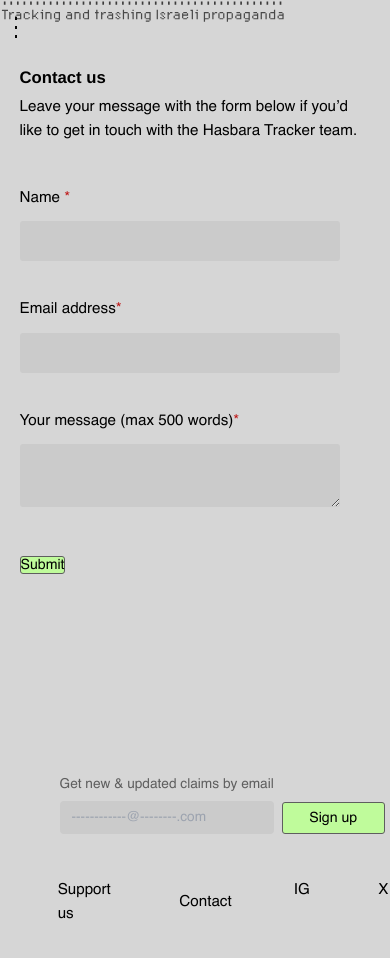
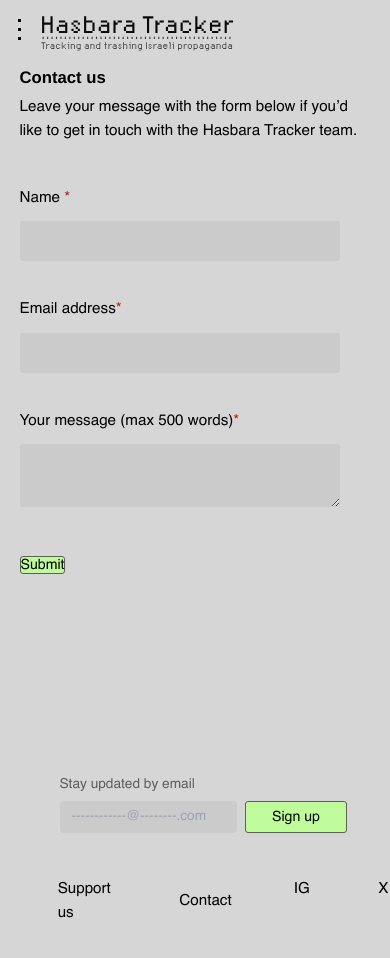
Before and after one commit to tamtzekin/hasbara-tracker, a React (Create React App) app: page /contact in a window 390 px wide. Shown: the top 958 px of the page. Built offline with nearby package versions, Linux system fonts and the light colour scheme.

Commit message:
logo, header, footer positioning

```diff
--- a/src/App.css
+++ b/src/App.css
@@ -48,13 +48,13 @@ oooooooooooooooooooooooooooooooooooooooooooooooooooooooooooooooooooooooooooooooo
     width: 500%;
 }
 
-.logo-container {
+/* .logo-container {
     /* width: 17rem; */
     /* position: absolute; */
     /* left: 4.3%; */
-    /* top: 1%; */
+    /* top: 1%;
 
-}
+} */
 
 .nav-links {
     position: absolute;
@@ -441,16 +441,10 @@ oooooooooooooooooooooooooooooooooooooooooooooooooooooooooooooooooooooooooooooooo
         border-bottom: 1px solid theme('colors.grey-darker');
     }
 
-
-    .logo-container {
+    /* .logo-container svg {
+        vertical-align: middle;
         width: 100%;
-        left: -18%;
-        top: 10%;
-    }
-
-    .logo-container svg {
-        vertical-align: middle;
-    }
+    } */
 
     .nav-links {
         display: none;
@@ -474,6 +468,8 @@ oooooooooooooooooooooooooooooooooooooooooooooooooooooooooooooooooooooooooooooooo
           position: absolute;
           left: 1%;
           top: 7%;
+          left: 2%;
+          top: 9%;
           margin-right: auto;
           z-index: 3;
       }
@@ -562,12 +558,12 @@ oooooooooooooooooooooooooooooooooooooooooooooooooooooooooooooooooooooooooooooooo
 
 
     /* HEADER */
-    .logo-container {
+    /* .logo-container {
         top: 1rem;
         width: 15rem;
         margin-left: 30%;
         margin-right: 20%;
-    }
+    } */
 
     .nav-links {
         display: none;
--- a/src/components/ClaimFortyBeheadedBabies.js
+++ b/src/components/ClaimFortyBeheadedBabies.js
@@ -252,11 +252,8 @@ export default function ClaimFortyBeheadedBabies() {
 
 {/* TODO: Refactor this properly to use Logo component */}
 
-            <div className="logo-container w-1/5 mt-1 ml-20">
+            <div className="laptop:w-1/5 mt-1 ml-[5%] mobile:w-1/2 mobile:ml-10 mobile:-mt-9">
                 <Link to="/">
-                    {/* <span className="flex">
-                        <img className="w-10/12 mt-5" src="/img/ht-logo.png"></img>
-                    </span> */}
                 <svg
                     preserveAspectRatio="xMidYMid meet"
                     viewBox="0 0 1100 350"
--- a/src/components/Footer.js
+++ b/src/components/Footer.js
@@ -13,11 +13,11 @@ const Footer = () => {
           {/* Newsletter sign-up form */}
           <div className="flex-wrap items-center justify-center gap-4 md:flex-row">
             {/* Newsletter sign-up container */}
-            <div className="mobile:mb-4 laptop:-ml-10 laptop:-mb-10 flex items-end">
+            <div className="mobile:mb-4 tablet:mb-20 laptop:-ml-10 laptop:-mb-10 flex items-end">
               {/* Newsletter sign-up text and input field */}
               <div className="mobile:mb-2 laptop:flex laptop:mb-0.5 desktop:flex md:items-center">
                 <p className="text-grey-faded text-xs laptop:mt-2.5 laptop:mr-3">
-                  Get new & updated claims by email
+                  Stay updated by email
                 </p>
                 <div className="relative flex items-center">
                   <input
--- a/src/components/Logo.js
+++ b/src/components/Logo.js
@@ -4,7 +4,7 @@ import { Link } from 'react-router-dom';
 const Logo = () =>{
     return (
         <>
-            <div className="relative w-72 l-4.3 -mt-14">
+            <div className="relative w-72 l-4.3 -mt-14 mobile:w-1/2 mobile:mt-2 mobile:ml-10">
 
             {/* /* width: 17rem; */
     /* position: absolute; */
--- a/src/components/MobileMenu.js
+++ b/src/components/MobileMenu.js
@@ -34,7 +34,7 @@ const MobileMenu = () => {
                         left: '50%',
                         transform: 'translate(-50%, -50%)',
                         border: 'none',
-                        background: '#cbcbcb',
+                        background: '#d6d6d6',
                         padding: '20',
                         height: '100%',
                         width: '100%',
```
